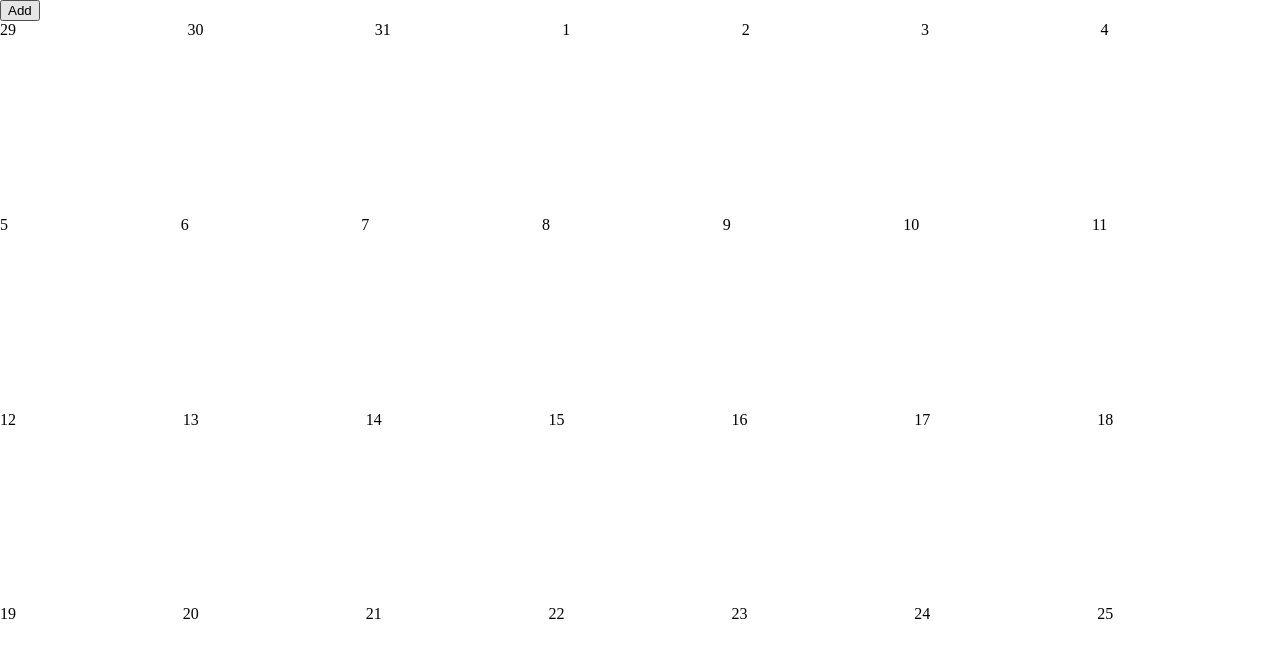
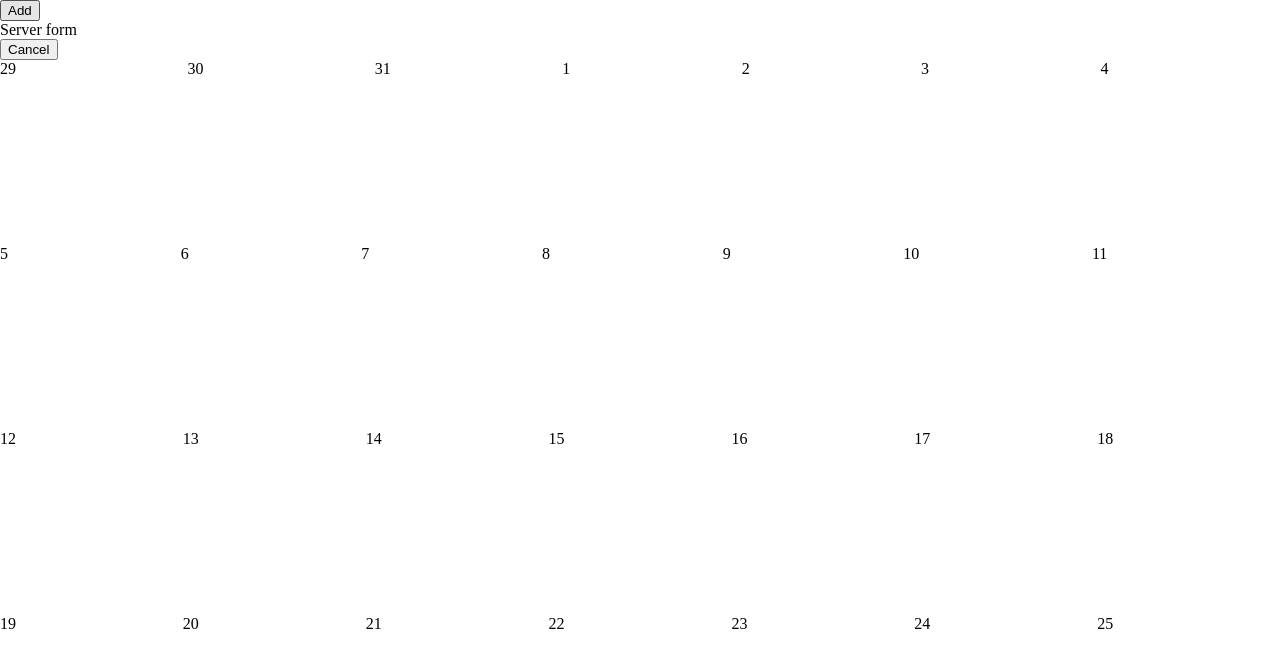
Before and after one commit to istvan-antal/calendar, a React app: page / in a window 1280 px wide. Both pictures are taken after a click on the button "Add". Shown: the top 668 px of the page. Built offline with nearby package versions, Linux system fonts and the light colour scheme.

Commit message:
Scaffold server form, update line endings

```diff
--- a/src/index.tsx
+++ b/src/index.tsx
@@ -1,17 +1,17 @@
 import * as React from 'react';
 import { render } from 'react-dom';
+import { connect, Provider } from 'react-redux';
+import { bindActionCreators, Dispatch } from 'redux';
+import store, { State } from './store';
 import App from './views/App';
-import { Provider } from 'react-redux';
-import store from './store';
+import { serverFormActions, ServerFormActions } from './actions/serverForm';
 
-// Replace this with actual actions union
-// tslint:disable-next-line:no-any
-type Actions = any;
-import { connect } from 'react-redux';
-import { State } from './store';
-import { Dispatch, bindActionCreators } from 'redux';
+type Actions = ServerFormActions;
+
 const ConnectedApp = connect((state: State) => ({
+    isServerFormOpen: state.serverForm.isOpen,
 }), (dispatch: Dispatch<Actions>) => bindActionCreators({
+    openServerForm: serverFormActions.openServerForm,
 }, dispatch))(App);
 
 render(
--- a/src/views/App.tsx
+++ b/src/views/App.tsx
@@ -1,8 +1,15 @@
 import * as React from 'react';
 import { DateTime } from 'luxon';
 import './App.scss';
+import { serverFormActions } from '../actions/serverForm';
+import { ServerForm } from './ServerForm';
 
-export default class App extends React.Component {
+interface Props {
+    isServerFormOpen?: boolean;
+    openServerForm: typeof serverFormActions.openServerForm;
+}
+
+export default class App extends React.Component<Props> {
     /* constructor() {
         super({});
         fetch('/data', {
@@ -45,7 +52,8 @@ export default class App extends React.Component {
         return (
             <div className="Calendar">
                 <div>
-                    <button>Add</button>
+                    <button onClick={this.props.openServerForm}>Add</button>
+                    {this.props.isServerFormOpen && <ServerForm />}
                 </div>
                 {weeks.map((week, index) => (
                     <div className="Row" key={index}>
--- /dev/null
+++ b/src/views/ServerForm.tsx
@@ -0,0 +1,12 @@
+import * as React from 'react';
+
+export const ServerForm = () => (
+    <div>
+        <form>
+            Server form
+            <div>
+                <button>Cancel</button>
+            </div>
+        </form>
+    </div>
+);
--- a/tslint.json
+++ b/tslint.json
@@ -147,7 +147,7 @@
         "only-arrow-functions": true,
         "object-literal-sort-keys": false,
         "eofline": false,
-        "linebreak-style": [true, "LF"],
+        "linebreak-style": [true, "CRLF"],
         "await-promise": [true, "Thenable"],
         "ban": [
             true,
```
Also changed, not shown: src/components/ServerFormComponent.tsx (added, +11 -0 lines), src/build.ts (line endings or trailing spaces).
